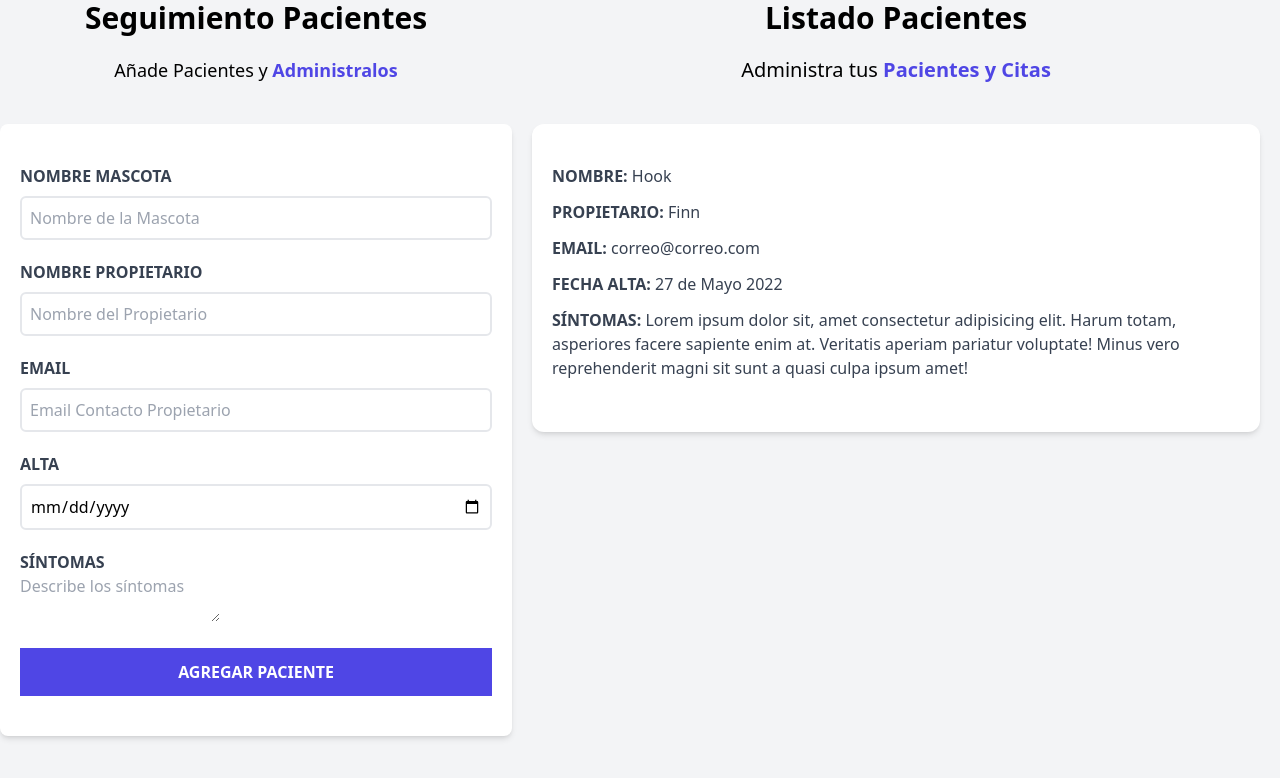
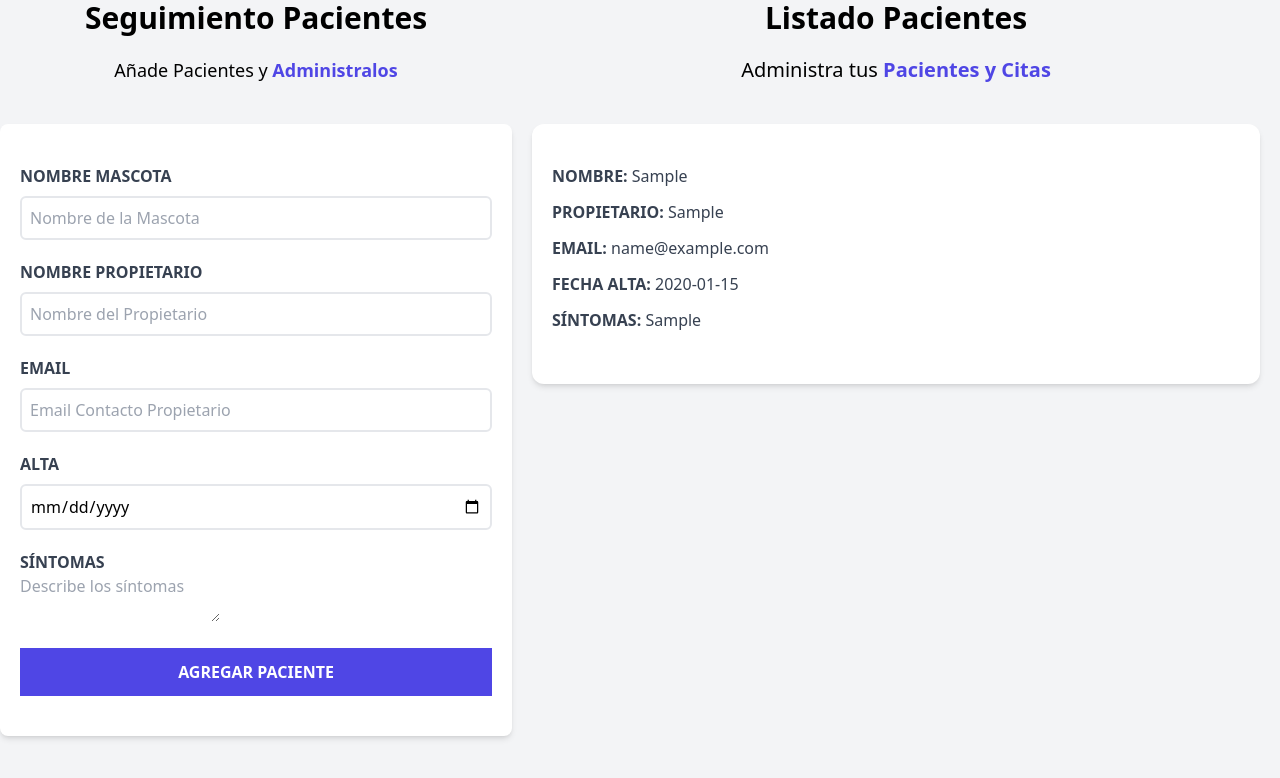
Before and after one commit to Diegoabustos/citas-react-ts, a React (Vite) app: page / in a window 1280 px wide. Both pictures are taken after typing "Sample", "Sample", "name@example.com", "2020-01-15", "Sample" into the empty fields and a click on the input "Agregar Paciente". Shown: the part 224-1002 px from the top of the page. Built offline with nearby package versions, Linux system fonts and the light colour scheme.

Commit message:
show data in list component  and generate id unique

```diff
--- a/src/components/Formulario.tsx
+++ b/src/components/Formulario.tsx
@@ -19,6 +19,13 @@ const Formulario = ({pacientes, setPacientes}: Props ) => {
 
   const [error, setError] = useState<boolean>(false);
 
+  const generarId = () => {
+    const random = Math.random().toString(36).substr(2);
+    const fecha = Date.now().toString(36);
+
+    return random + fecha
+  }
+
   const handleSubmit = (e: React.FormEvent<HTMLFormElement>) => {
     e.preventDefault();
 
@@ -36,7 +43,8 @@ const Formulario = ({pacientes, setPacientes}: Props ) => {
       propietario,
       email,
       fecha,
-      sintomas
+      sintomas,
+      id: generarId()
     }
     setPacientes([...pacientes, objetoPaciente]);
 
--- a/src/components/ListadoPacientes.tsx
+++ b/src/components/ListadoPacientes.tsx
@@ -1,5 +1,5 @@
 import { Paciente } from "../types";
-import PacienteCita from "./Paciente";
+import PacienteCita from "./PacienteCita";
 
 interface Props {
   pacientes: Array<Paciente>;
@@ -15,8 +15,8 @@ const ListadoPacientes = ({ pacientes }: Props): JSX.Element => {
         <span className="text-indigo-600 font-bold">Pacientes y Citas</span>
       </p>
 
-      {pacientes.map((paciente) => (
-        <PacienteCita paciente={paciente} />
+      {pacientes.map(paciente => (
+        <PacienteCita key={paciente.id} paciente={paciente} />
       ))}
     </div>
   );
--- a/src/components/Paciente.tsx
+++ b/src/components/PacienteCita.tsx
@@ -1,29 +1,32 @@
-const PacienteCita = ({paciente}: any) => {
+
+interface Props {
+  paciente: any
+}
+const PacienteCita = ({paciente}: Props) => {
+
+  const { nombre, propietario, email, fecha, sintomas } = paciente;
   return (
     <div className="mx-5 my-10 bg-white shadow-md px-5 py-10 rounded-xl">
       <p className="font-bold mb-3 text-gray-700 uppercase">
         Nombre: {""}
-        <span className="font-normal normal-case">Hook</span>
+        <span className="font-normal normal-case">{nombre}</span>
       </p>
       <p className="font-bold mb-3 text-gray-700 uppercase">
         Propietario: {""}
-        <span className="font-normal normal-case">Finn</span>
+        <span className="font-normal normal-case">{propietario}</span>
       </p>
       <p className="font-bold mb-3 text-gray-700 uppercase">
         Email: {""}
-        <span className="font-normal normal-case">correo@correo.com</span>
+        <span className="font-normal normal-case">{email}</span>
       </p>
       <p className="font-bold mb-3 text-gray-700 uppercase">
         Fecha Alta: {""}
-        <span className="font-normal normal-case">27 de Mayo 2022</span>
+        <span className="font-normal normal-case">{fecha}</span>
       </p>
       <p className="font-bold mb-3 text-gray-700 uppercase">
         Síntomas: {""}
         <span className="font-normal normal-case">
-          Lorem ipsum dolor sit, amet consectetur adipisicing elit. Harum totam,
-          asperiores facere sapiente enim at. Veritatis aperiam pariatur
-          voluptate! Minus vero reprehenderit magni sit sunt a quasi culpa ipsum
-          amet!
+          {sintomas}
         </span>
       </p>
     </div>
--- a/src/types.d.ts
+++ b/src/types.d.ts
@@ -4,4 +4,5 @@ export interface Paciente {
     email: string;
     fecha: string;
     sintomas: string;
+    id: string;
 }
```
